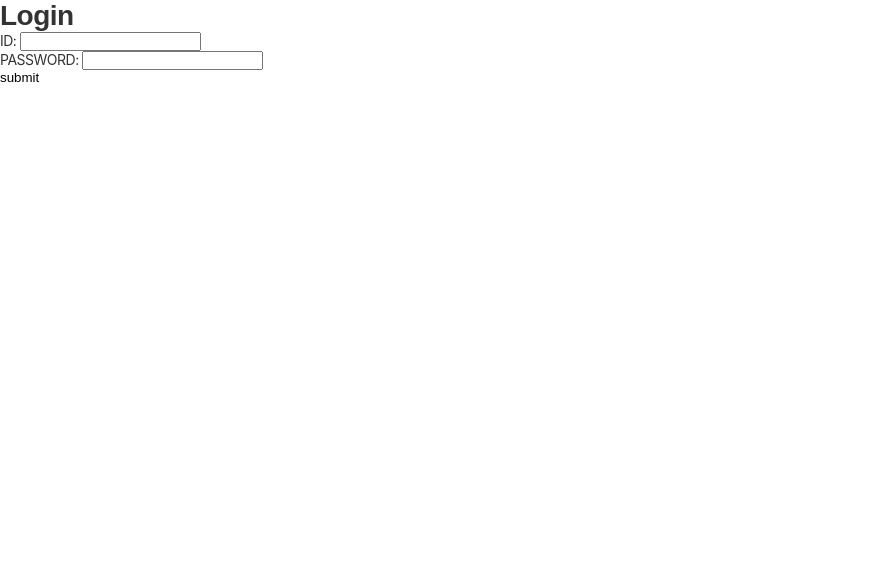
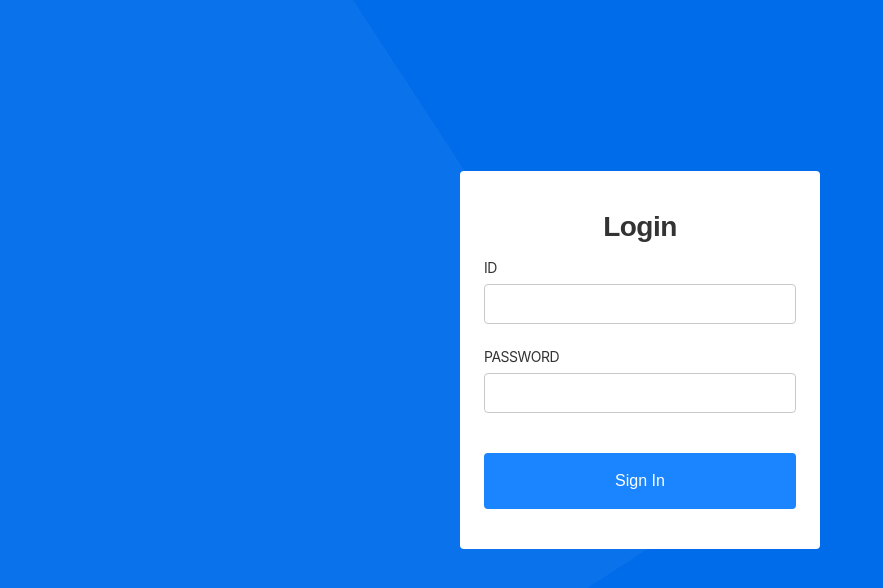
Before and after one commit to newyorkfc/nextjs-queensland-test, a Next.js app: page / in a window 1280 px wide. Shown: the top 588 px of the page, without its empty margins (0-883 px from the left). Built offline with nearby package versions, Linux system fonts and the light colour scheme; a web font is replaced by a local one.

Commit message:
로그인 화면 스타일 업데이트

```diff
--- a/src/assets/styles/common.css
+++ b/src/assets/styles/common.css
@@ -497,5 +497,57 @@ ul.ulist-type2 li:before {
 .tbl-list tbody tr:nth-child(2n) td {
   background-color: #f9fafb;
 }
-.tal {text-align: left !important;}
-.tar {text-align: right !important;}
+.tal {
+  text-align: left !important;
+}
+.tar {
+  text-align: right !important;
+}
+
+.auth-page-wrapper {
+  min-height: 100vh;
+  display: flex;
+  align-items: center;
+  justify-content: center;
+  background: linear-gradient(-45deg, #405189 50%, #0ab39c);
+  background: url(../image/auth-bg.png) repeat-x;
+}
+.login {
+  min-width: 360px;
+  margin-top: -80px;
+  background-color: rgba(255, 255, 255, 1);
+  border-radius: 4px;
+  padding: 40px 24px;
+}
+.login h1 {
+  margin-bottom: 16px;
+  text-align: center;
+}
+.login label {
+  display: block;
+  margin-bottom: 4px;
+}
+.login .input-box {
+  min-width: initial;
+  height: 40px;
+  border: 1px solid #c7c8ca;
+  border-radius: 4px;
+}
+.login .form-wrap {
+  flex-wrap: wrap;
+}
+.login .form-wrap ~ .form-wrap {
+  margin-top: 24px;
+}
+.btn-login {
+  border: 0;
+  background-color: #1b84ff;
+  min-height: 56px;
+  line-height: 56px;
+  color: #fff;
+  font-size: 16px;
+  font-weight: 500;
+  width: 100%;
+  border-radius: 4px;
+  margin-top: 40px;
+}
--- a/src/pages/authors/author/login.tsx
+++ b/src/pages/authors/author/login.tsx
@@ -3,25 +3,29 @@ import { useRouter } from "next/router";
 export default function Login() {
   const router = useRouter();
   return (
-    <>
+    <div className="auth-page-wrapper">
+      <div className="login">
         <h1>Login</h1>
-      <div>
-        <label htmlFor="name">ID: </label>
-        <input type="text" id="name" />
+        <div className="form-wrap">
+          <label htmlFor="name">ID</label>
+          <input type="text" id="name" className="input-box" />
         </div>
-      <div>
-        <label htmlFor="password">PASSWORD: </label>
-        <input type="password" id="password" />
+        <div className="form-wrap">
+          <label htmlFor="password">PASSWORD</label>
+          <input type="password" id="password" className="input-box" />
         </div>
         <div>
           <button
+            type="button"
+            className="btn-login"
             onClick={() => {
               router.push("/systems/staff/home");
             }}
           >
-          submit
+            Sign In
           </button>
         </div>
-    </>
+      </div>
+    </div>
   );
 }
```
Also changed, not shown: src/assets/image/auth-bg.png (added). Lines whose indentation alone changed are shown as unchanged.
